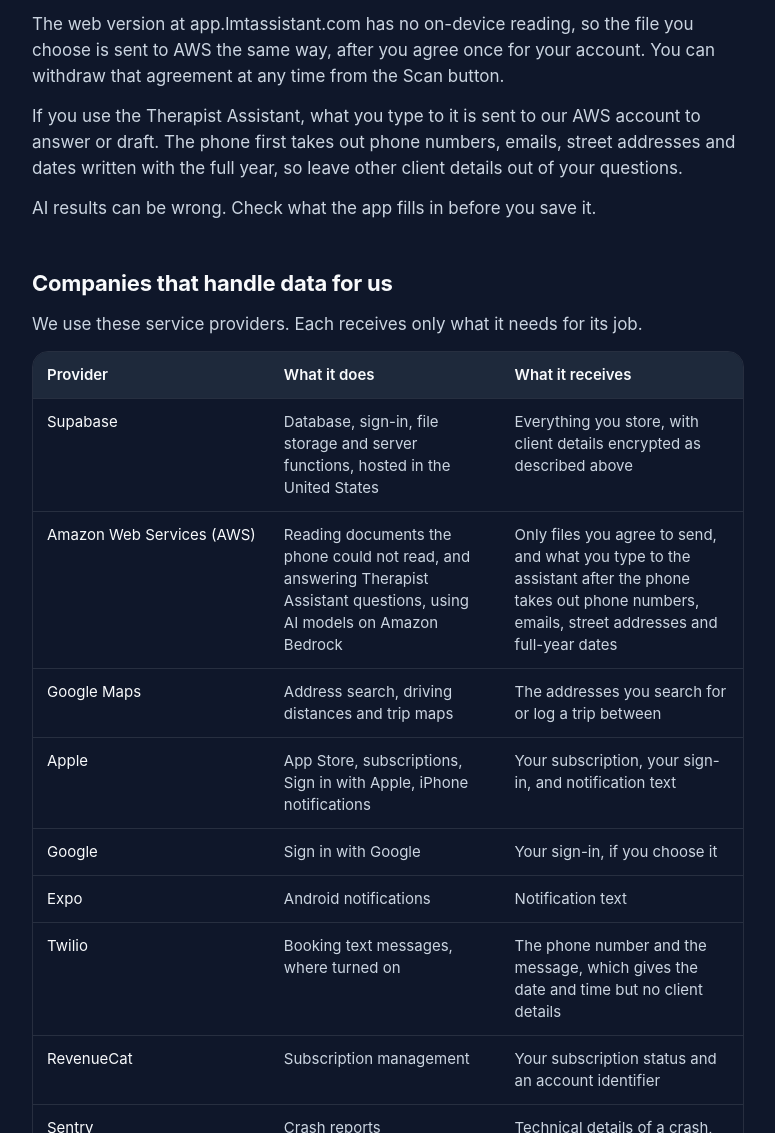
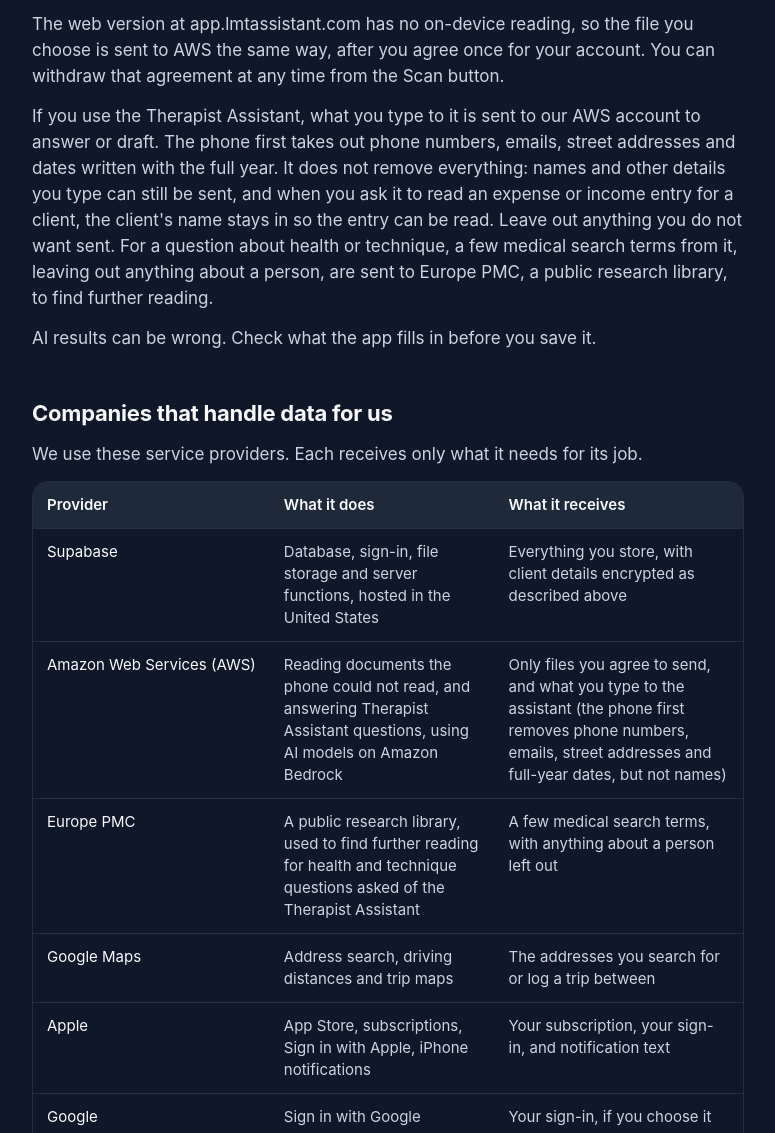
Before and after one commit to suite-327/lmtassistant-website, a plain HTML site: page privacy/index.html in a window 1280 px wide. Shown: the part 2647-3780 px from the top of the page, without its empty margins (252-1027 px from the left). Drawn offline with Linux system fonts and the light colour scheme.

Commit message:
Privacy: name Europe PMC and say names are not always removed from assistant requests
Co-Authored-By: Claude Sonnet 5.5 <noreply@anthropic.com>

```diff
--- a/privacy/index.html
+++ b/privacy/index.html
@@ -92,7 +92,7 @@
         <p>Where your phone supports it, the app reads documents on the phone itself. This includes booking screenshots, scanned intake forms and voice dictation, which never leave your device for this purpose.</p>
         <p>If the phone cannot read a receipt, tax form, credential or insurance document, the app asks you first. Only with your permission does it send that one image to Amazon Web Services (AWS), where an AI model on Amazon Bedrock reads it to fill in the details. AWS states that Amazon Bedrock does not use requests to train models or share them with model providers. You can always type the details in instead.</p>
         <p>The web version at app.lmtassistant.com has no on-device reading, so the file you choose is sent to AWS the same way, after you agree once for your account. You can withdraw that agreement at any time from the Scan button.</p>
-        <p>If you use the Therapist Assistant, what you type to it is sent to our AWS account to answer or draft. The phone first takes out phone numbers, emails, street addresses and dates written with the full year, so leave other client details out of your questions.</p>
+        <p>If you use the Therapist Assistant, what you type to it is sent to our AWS account to answer or draft. The phone first takes out phone numbers, emails, street addresses and dates written with the full year. It does not remove everything: names and other details you type can still be sent, and when you ask it to read an expense or income entry for a client, the client's name stays in so the entry can be read. Leave out anything you do not want sent. For a question about health or technique, a few medical search terms from it, leaving out anything about a person, are sent to Europe PMC, a public research library, to find further reading.</p>
         <p>AI results can be wrong. Check what the app fills in before you save it.</p>
 
         <h2>Companies that handle data for us</h2>
@@ -102,7 +102,8 @@
             <thead><tr><th>Provider</th><th>What it does</th><th>What it receives</th></tr></thead>
             <tbody>
                 <tr><td>Supabase</td><td>Database, sign-in, file storage and server functions, hosted in the United States</td><td>Everything you store, with client details encrypted as described above</td></tr>
-                <tr><td>Amazon Web Services (AWS)</td><td>Reading documents the phone could not read, and answering Therapist Assistant questions, using AI models on Amazon Bedrock</td><td>Only files you agree to send, and what you type to the assistant after the phone takes out phone numbers, emails, street addresses and full-year dates</td></tr>
+                <tr><td>Amazon Web Services (AWS)</td><td>Reading documents the phone could not read, and answering Therapist Assistant questions, using AI models on Amazon Bedrock</td><td>Only files you agree to send, and what you type to the assistant (the phone first removes phone numbers, emails, street addresses and full-year dates, but not names)</td></tr>
+                <tr><td>Europe PMC</td><td>A public research library, used to find further reading for health and technique questions asked of the Therapist Assistant</td><td>A few medical search terms, with anything about a person left out</td></tr>
                 <tr><td>Google Maps</td><td>Address search, driving distances and trip maps</td><td>The addresses you search for or log a trip between</td></tr>
                 <tr><td>Apple</td><td>App Store, subscriptions, Sign in with Apple, iPhone notifications</td><td>Your subscription, your sign-in, and notification text</td></tr>
                 <tr><td>Google</td><td>Sign in with Google</td><td>Your sign-in, if you choose it</td></tr>
```
